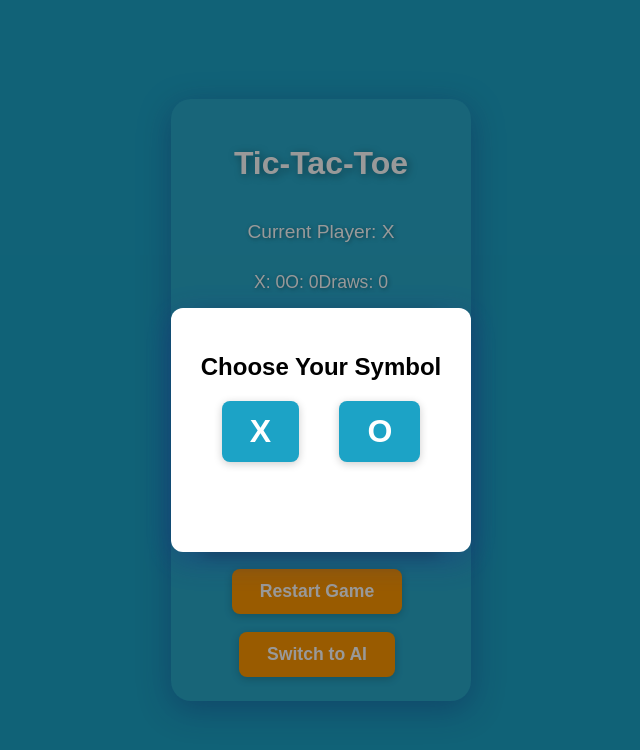
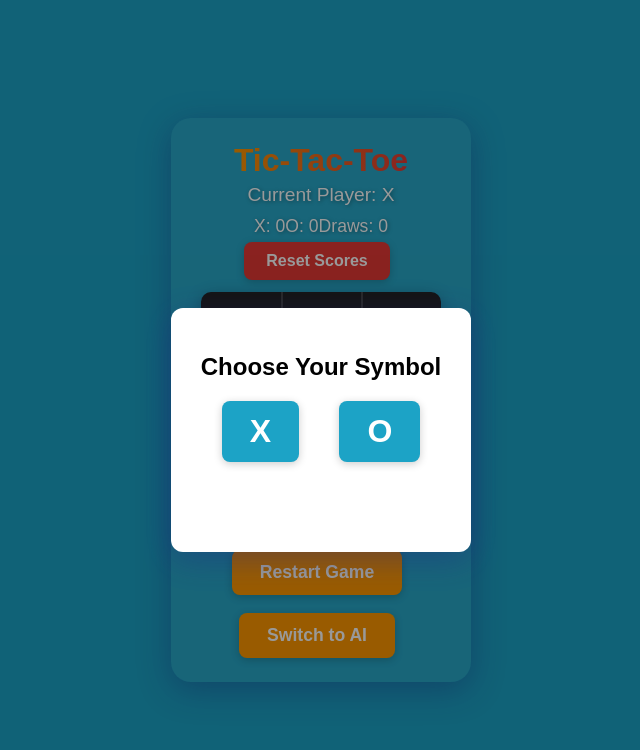
Before and after one commit to pauljustinchristopher/tic--tac-toe, a plain HTML site: page index.html in a window 1280 px wide. Shown: the whole page, without its empty margins (319-959 px from the left). Drawn offline with Linux system fonts and the light colour scheme.

Commit message:
I have made the adjustments and resizing but not done yet

```diff
--- a/index.css
+++ b/index.css
@@ -23,11 +23,17 @@ body {
     /* overflow: auto;    Scroll inside container if needed */
 }
 
-h1 {
+.title {
     text-align: center;
-    margin-bottom: 20px;
-    color: #fff;
-    text-shadow: 2px 2px 8px #0006; /* Soft shadow for text */
+    margin-bottom: 5px;
+    margin-top: 0;
+    /* Gradient using only orange and red */
+    background: linear-gradient(90deg, #ff9800 0%, #e53935 100%);
+    -webkit-background-clip: text;
+    -webkit-text-fill-color: transparent;
+    background-clip: text;
+    color: transparent;
+    text-shadow: none; /* Remove shadow for a clean gradient look */
 }
 
 .game-status {
@@ -41,7 +47,7 @@ h1 {
 .scoreboard {
     display: flex;
     justify-content: space-around;
-    margin-bottom: 18px;
+    margin-bottom: 5px;
     color: #fff;
     font-size: 1.1em;
     text-shadow: 1px 1px 4px #0006;
@@ -182,3 +188,26 @@ button:hover {
     background: #ff9800;
     transform: scale(1.1);
 }
+
+#reset-scores-button {
+    margin-bottom: 12px;
+    margin-top: 0;
+    background: #e53935;
+    color: #fff;
+    border: none;
+    border-radius: 8px;
+    padding: 10px 22px;
+    font-size: 1em;
+    font-weight: bold;
+    cursor: pointer;
+    box-shadow: 0 2px 8px #0003;
+    transition: background 0.3s, transform 0.2s;
+}
+#reset-scores-button:hover {
+    background: #b71c1c;
+    transform: scale(1.05);
+}
+
+#current-player, #game-result {
+    margin:0;
+}
--- a/index.html
+++ b/index.html
@@ -8,7 +8,7 @@
 </head>
 <body>
     <div class="container"> <!-- Main game container -->
-        <h1>Tic-Tac-Toe</h1> <!-- Game title -->
+        <h1 class="title">Tic-Tac-Toe</h1> <!-- Game title -->
         <div class="game-status"> <!-- Shows current player and result -->
             <p id="current-player">Current Player: X</p> <!-- Current player display -->
             <p id="game-result"></p> <!-- Game result display -->
@@ -18,6 +18,7 @@
             <span id="score-o">O: 0</span>
             <span id="score-draw">Draws: 0</span>
         </div>
+        <button id="reset-scores-button">Reset Scores</button> <!-- Add this line -->
         <div class="game-board"> <!-- 3x3 grid for the game -->
             <div class="cell" data-cell-index="0"></div> <!-- Each cell has a unique index -->
             <div class="cell" data-cell-index="1"></div>
--- a/index.js
+++ b/index.js
@@ -10,6 +10,7 @@ const scoreO = document.getElementById('score-o');
 const scoreDraw = document.getElementById('score-draw');
 const symbolModal = document.getElementById('symbol-modal');
 const symbolChoices = document.querySelectorAll('.symbol-choice');
+const resetScoresButton = document.getElementById('reset-scores-button');
 
 // Game state variables
 let currentPlayer = 'X'; // Tracks whose turn it is
@@ -145,6 +146,8 @@ function updateScores() {
     scoreX.textContent = `X: ${scores.X}`;
     scoreO.textContent = `O: ${scores.O}`;
     scoreDraw.textContent = `Draws: ${scores.D}`;
+    // Save scores to localStorage
+    localStorage.setItem('tic-tac-toe-scores', JSON.stringify(scores));
 }
 
 // --- Win line animation ---
@@ -253,11 +256,22 @@ modeButton.onclick = () => {
     showSymbolModal(); // Ask for symbol again
 };
 
+resetScoresButton.addEventListener('click', () => {
+    scores = { X: 0, O: 0, D: 0 };
+    updateScores();
+});
+
 // Add event listeners for cell clicks and buttons
 cells.forEach(cell => cell.addEventListener('click', handleCellClick)); // Cell click
 restartButton.addEventListener('click', restartGame); // Restart button
 
 // --- Init ---
+// Load scores from localStorage if available
+const savedScores = localStorage.getItem('tic-tac-toe-scores');
+if (savedScores) {
+    scores = JSON.parse(savedScores);
+}
+
 // Show symbol selection modal and update scores on page load
 showSymbolModal();
 updateScores();
```
